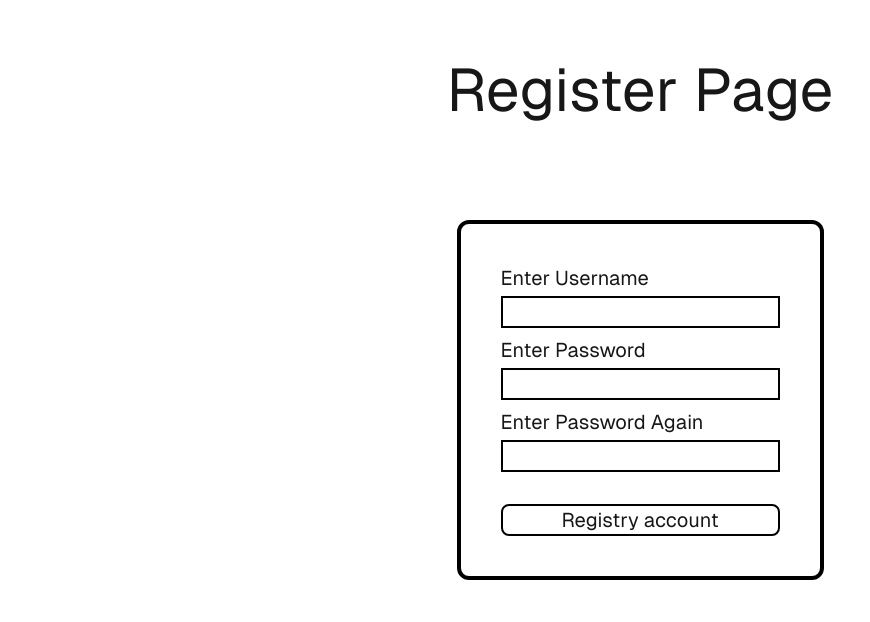
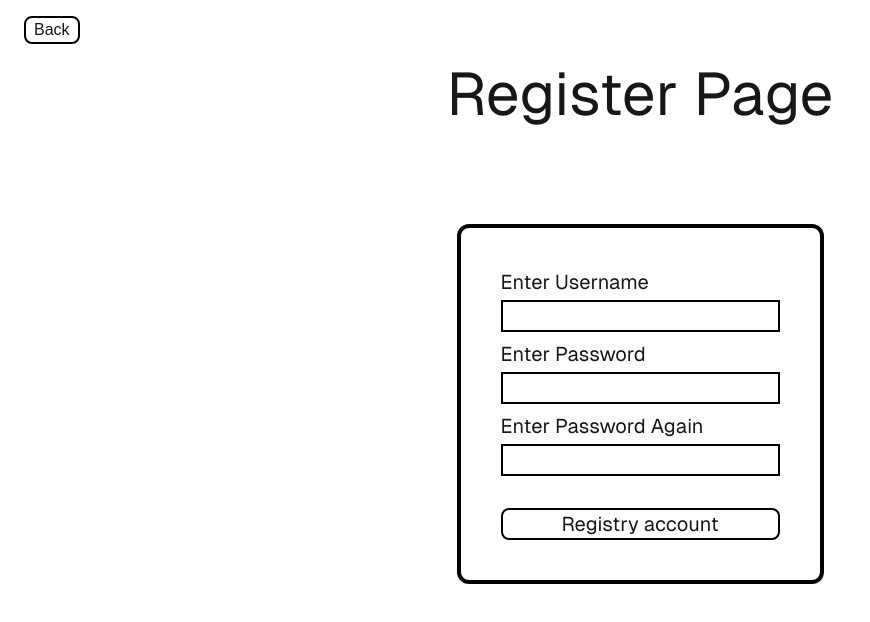
Before and after one commit to Owale128/Todolist-Next, a Next.js app: page /register in a window 1280 px wide. Shown: the top 622 px of the page, without its empty margins (0-870 px from the left). Built offline with nearby package versions, Linux system fonts and the light colour scheme.

Commit message:
Added a back button

```diff
--- a/app/components/Header/page.tsx
+++ b/app/components/Header/page.tsx
@@ -10,7 +10,7 @@ const Header = () => {
     <div>
       <button
       onClick={logOut}
-      className="border-2 border-black px-2 ml-10 mt-5 rounded-lg"
+      className="border-2 border-black px-2 ml-4 mt-5 rounded-lg"
       >
         Logout
       </button>
--- a/app/register/page.tsx
+++ b/app/register/page.tsx
@@ -24,11 +24,19 @@ const Register= () => {
     }
 
     return (
-      <div className="grid grid-rows-[20px_1fr_20px] items-center justify-items-center min-h-screen p-8 pb-20 gap-16 sm:p-20 font-[family-name:var(--font-geist-sans)]">
+        <>
+        <button
+        onClick={() => router.push('/')}
+        className="border-2 border-black px-2 ml-6 mt-4 rounded-lg"
+        >
+        Back
+        </button>
+
+      <div className="grid grid-rows-[20px_1fr_20px] items-center justify-items-center min-h-screen p-8 pb-20 gap-16 sm:p-10 font-[family-name:var(--font-geist-sans)]">
        <h1 className="text-6xl">Register Page</h1>
 
        <form
-       className="border-4 border-black p-10 rounded-xl flex flex-col text-xl"
+       className="border-4 border-black p-10 rounded-xl flex flex-col text-xl -mt-20"
        onSubmit={backToLogin}
        >
 
@@ -66,6 +74,7 @@ const Register= () => {
        </form>
 
       </div>
+    </>
     );
 }
 
```
